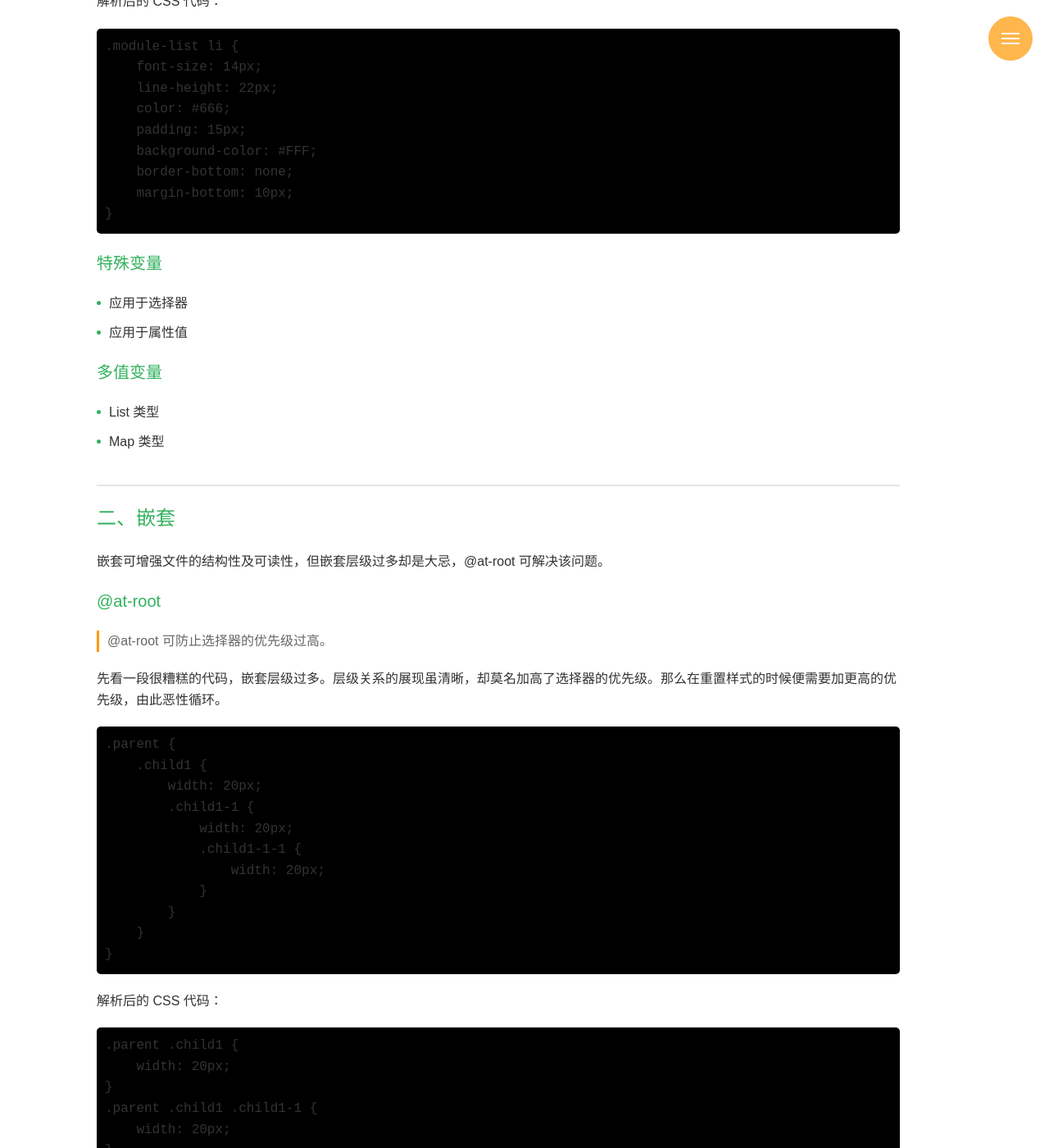
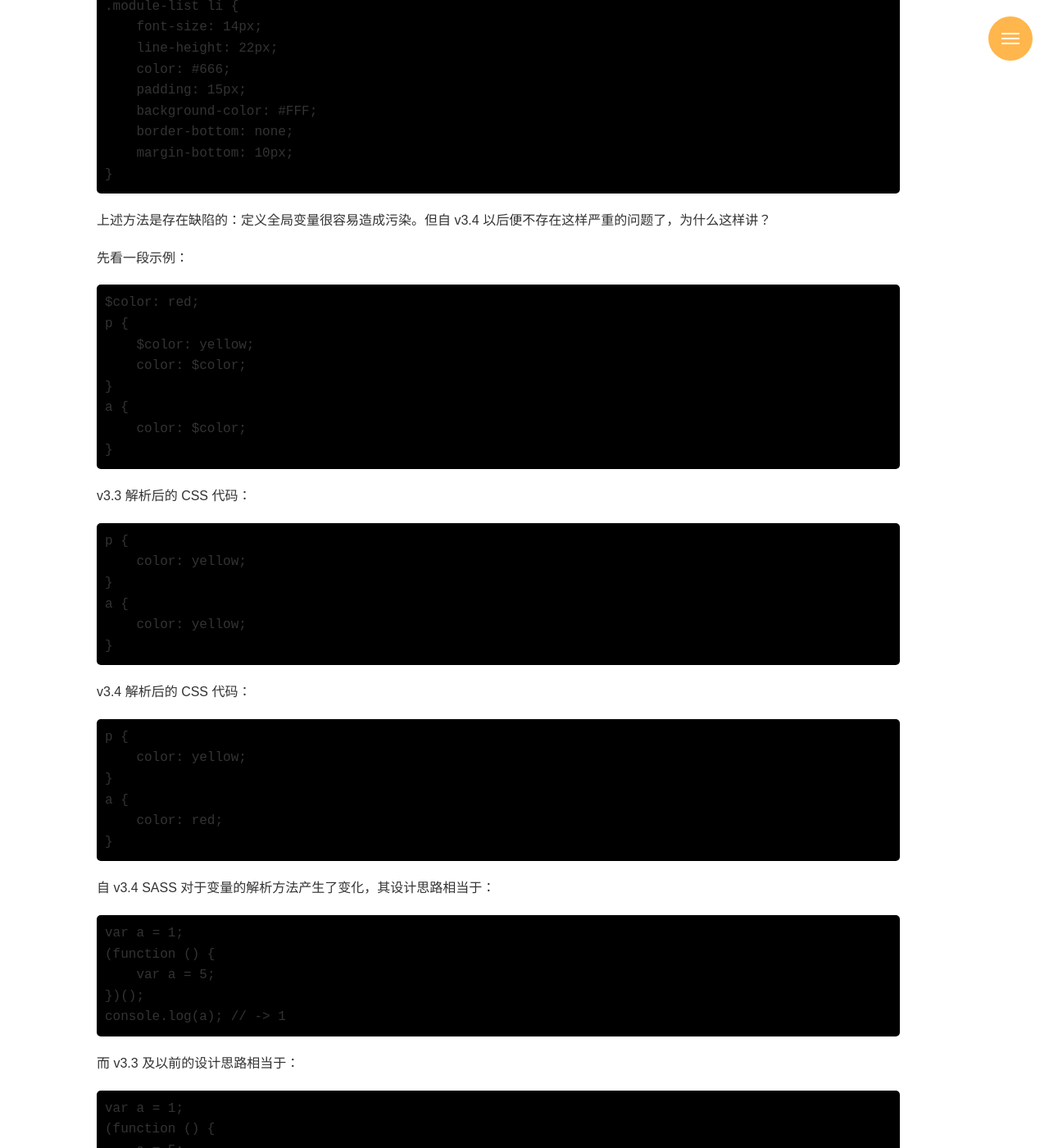
Before and after one commit to sunmengyuan/sunmengyuan.github.io, a Jekyll site: the page built from website/_posts/2017-03-23-sass.md, in a window 1280 px wide and 1400 px high, scrolled down 2262 px. Shown: the whole window at 82% size. Built offline with Jekyll 4.4.1, drawn with Linux system fonts in a browser that asks for light colours; nearby versions of some CDN libraries; comment, search, counter and statistics services are not loaded; some of the changed text lies outside the part shown.

Commit message:
sass 变量

````diff
--- a/website/_posts/2017-03-23-sass.md
+++ b/website/_posts/2017-03-23-sass.md
@@ -93,6 +91,63 @@ $marginBottomStyle: 10px;
     border-bottom: none;
     margin-bottom: 10px;
 }
+```
+
+上述方法是存在缺陷的：定义全局变量很容易造成污染。但自 v3.4 以后便不存在这样严重的问题了，为什么这样讲？
+
+先看一段示例：
+
+```sass
+$color: red;
+p {
+    $color: yellow;
+    color: $color;
+}
+a {
+    color: $color;
+}
+```
+
+v3.3 解析后的 CSS 代码：
+
+```css
+p {
+    color: yellow;
+}
+a {
+    color: yellow;
+}
+```
+
+v3.4 解析后的 CSS 代码：
+
+```css
+p {
+    color: yellow;
+}
+a {
+    color: red;
+}
+```
+
+自 v3.4 SASS 对于变量的解析方法产生了变化，其设计思路相当于：
+
+```js
+var a = 1;
+(function () {
+    var a = 5;
+})();
+console.log(a); // -> 1
+```
+
+而 v3.3 及以前的设计思路相当于：
+
+```js
+var a = 1;
+(function () {
+    a = 5;
+})();
+console.log(a); // -> 5
 ```
 
 #### 特殊变量
````
Also changed, not shown: other parts of website/_posts/2017-03-23-sass.md (+0 -2 lines), garden/2017/03/23/sass.html (+59 -4 lines).
